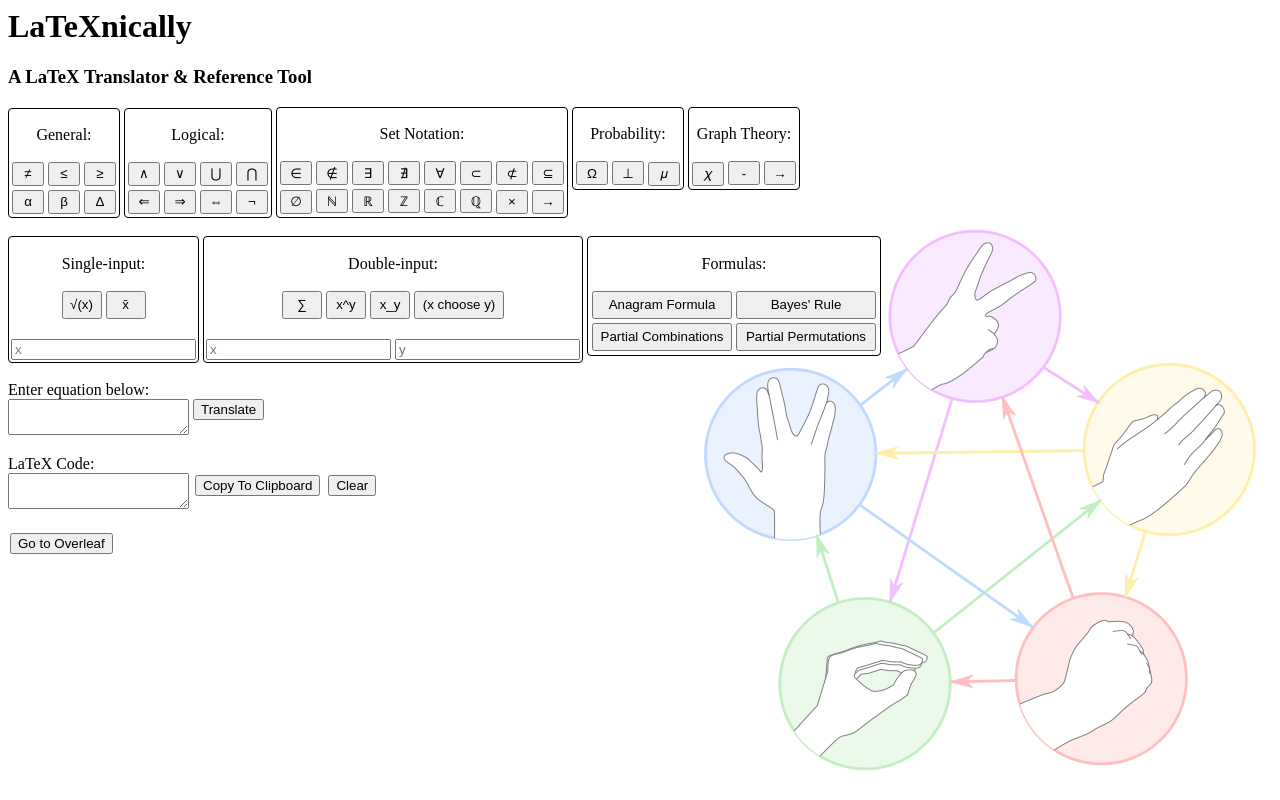
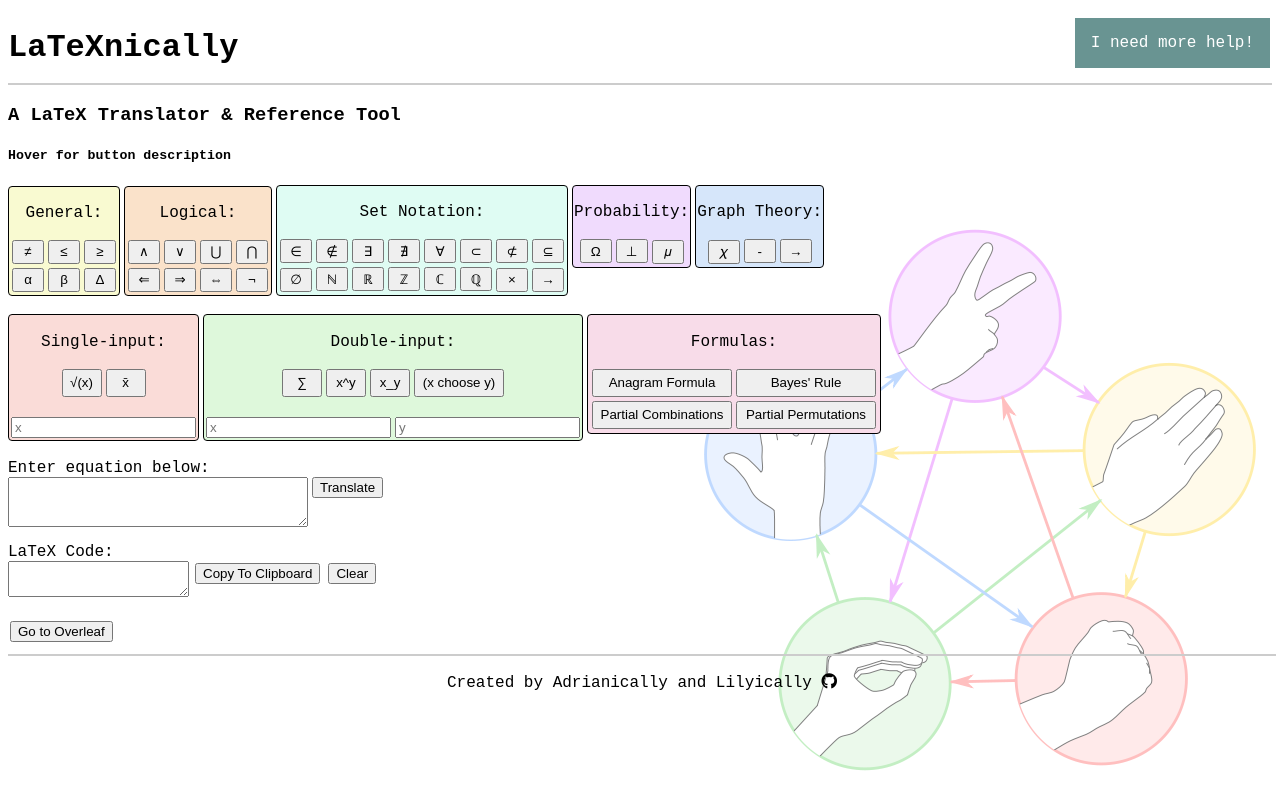
Before and after one commit to a-binkley/LaTeXnically, a plain HTML site: page LatexBase.html in a window 1280 px wide. Drawn offline with nearby package versions, Linux system fonts and the light colour scheme.

Commit message:
we stylin

```diff
--- a/LatexBase.html
+++ b/LatexBase.html
@@ -5,7 +5,9 @@
     <meta http-equiv="X-UA-Compatible" content="IE=edge">
     <title>Hackathon21 MCIT</title>
     <meta name="viewport" content="width=device-width, initial-scale=1">
-
+    <link rel="stylesheet" type="text/css" href="LatexStyle.css">
+    <link rel="stylesheet" href="https://use.fontawesome.com/releases/v5.6.3/css/all.css"
+    integrity="sha384-UHRtZLI+pbxtHCWp1t77Bi1L4ZtiqrqD80Kn4Z8NTSRyMA2Fd33n5dQ8lWUE00s/" crossorigin="anonymous">
     <style>
      body{background-image: url("RPSLS.png"); background-position: bottom right; background-repeat: no-repeat}
      button{margin: 2px;}
@@ -15,40 +17,57 @@
 
 <body>
 
+  <header>
+    <h1>LaTeXnically</h1>
+
+    <div class="dropdown">
+      <button onclick="myFunction()" class="dropbtn" style="font-family: 'Courier New', Courier, monospace;">I need more help!</button>
+      <div id="myDropdown" class="dropdown-content">
+        <a href="#">Link 1</a>
+        <a href="#">Link 2</a>
+        <a href="#">Link 3</a>
+        <a href="#">Link 4</a>
+        <a href="#">Link 5</a>
+      </div>
+    </div>
+
+</header>
+
 <script type="text/javascript" src="https://cdnjs.cloudflare.com/ajax/libs/jquery/3.2.1/jquery.min.js"></script>
 
-<h1>LaTeXnically</h1>
+
 <h3>A LaTeX Translator & Reference Tool</h3>
+<h5>Hover for button description</h5>
 <!-- Zero-Input Buttons -->
-<div class="buttonGroup0" style="display: inline-block; border-style: solid; padding: 1px; border-radius: 4px; border-width: thin; text-align: center">
+<div class="buttonGroup0" style="display: inline-block; border-style: solid; padding: 1px; border-radius: 4px; border-width: thin; text-align: center; background-color:rgb(249, 250, 209);">
   <p>General:</p>
   <div id="buttonHolder0r0"></div>
   <div id="buttonHolder0r1"></div>
 </div>
-<div class="buttonGroup1" style="display: inline-block; border-style: solid; padding: 1px; border-radius: 4px; border-width: thin; text-align: center">
+<div class="buttonGroup1" style="display: inline-block; border-style: solid; padding: 1px; border-radius: 4px; border-width: thin; text-align: center; background-color:rgb(250, 226, 202);">
   <p>Logical:</p>
   <div id="buttonHolder1r0"></div>
   <div id="buttonHolder1r1"></div>
 </div>
-<div class="buttonGroup1" style="display: inline-block; border-style: solid; padding: 1px; border-radius: 4px; border-width: thin; text-align: center">
+<div class="buttonGroup1" style="display: inline-block; border-style: solid; padding: 1px; border-radius: 4px; border-width: thin; text-align: center; background-color:rgb(223, 252, 243);">
   <p>Set Notation:</p>
   <div id="buttonHolder2r0"></div>
   <div id="buttonHolder2r1"></div>
 </div>
 <div class="buttonGroup1" style="display: inline-block; border-style: solid; padding: 1px;
-    border-radius: 4px; border-width: thin; text-align: center; vertical-align: top">
+    border-radius: 4px; border-width: thin; text-align: center; vertical-align: top; background-color:rgb(240, 219, 253);">
   <p>Probability:</p>
   <div id="buttonHolder3r0"></div>
 </div>
 <div class="buttonGroup1" style="display: inline-block; border-style: solid; padding: 1px;
-    border-radius: 4px; border-width: thin; text-align: center; vertical-align: top">
+    border-radius: 4px; border-width: thin; text-align: center; vertical-align: top; background-color:rgb(214, 230, 250);">
   <p>Graph Theory:</p>
   <div id="buttonHolder4r0"></div>
 </div>
 <br><br>
 <!-- Single-Input Buttons -->
 <div class="singleInputButtons" style="display: inline-block; border-style: solid; padding: 2px;
-    border-radius: 4px; border-width: thin; text-align: center; vertical-align: top">
+    border-radius: 4px; border-width: thin; text-align: center; vertical-align: top; background-color:rgb(250, 220, 216);">
   <p>Single-input:</p>
   <div id="buttonHolder5"></div>
   <br>
@@ -56,7 +75,7 @@
 </div>
 <!-- Double-Input Buttons -->
 <div class="doubleInputButtons" style="display: inline-block; border-style: solid; padding: 2px;
-    border-radius: 4px; border-width: thin; text-align: center; vertical-align: top">
+    border-radius: 4px; border-width: thin; text-align: center; vertical-align: top; background-color:rgb(222, 248, 219);">
   <p>Double-input:</p>
   <div id="buttonHolder6r0"></div>
   <div id="buttonHolder6r1"></div>
@@ -64,8 +83,9 @@
   <input type="text" id="double-input-x" minlength=1 placeholder="x">
   <input type="text" id="double-input-y" minlength=1 placeholder="y">
 </div>
+
 <div class="formulas" style="display: inline-block; border-style: solid; padding: 2px;
-    border-radius: 4px; border-width: thin; text-align: center; vertical-align: top">
+    border-radius: 4px; border-width: thin; text-align: center; vertical-align: top; background-color:rgb(248, 220, 233);">
   <p>Formulas:</p>
   <div id="buttonHolder7r0"></div>
   <div id="buttonHolder7r1"></div>
@@ -73,16 +93,15 @@
 <br><br>
 
 <form id="code-form">
-  <label for="code-input">Enter equation below:</label>
+  <label for="code-input" style="font-family: 'Courier New', Courier, monospace;">Enter equation below:</label>
   <br>
-  <textarea id="code-input"></textarea>
+  <textarea id="code-input" style="vertical-align: top; height: 50px; width: 300px;"></textarea>
   <!-- Button triggers new LaTeX code to be added -->
-  <input id="add-LaTeX" type="submit" value="Translate" style="vertical-align: top"></input>
+  <input id="add-LaTeX" type="submit" value="Translate"></input>
 </form>
 
 
-
-<label for="code-appear-here">LaTeX Code:</label>
+<label for="code-appear-here" style="font-family: 'Courier New', Courier, monospace;">LaTeX Code:</label>
   <br>
   <textarea id="code-appear-here"></textarea>
   <button id="copy-btn" style="vertical-align: top">Copy To Clipboard</button>
@@ -91,7 +110,39 @@
   <a href="https://www.overleaf.com/login"><button>Go to Overleaf</button></a>
 
 
+  <script>
+    /* When the user clicks on the button,
+    toggle between hiding and showing the dropdown content */
+    function myFunction() {
+      document.getElementById("myDropdown").classList.toggle("show");
+    }
+
+    // Close the dropdown if the user clicks outside of it
+    window.onclick = function(event) {
+      if (!event.target.matches('.dropbtn')) {
+        var dropdowns = document.getElementsByClassName("dropdown-content");
+        var i;
+        for (i = 0; i < dropdowns.length; i++) {
+          var openDropdown = dropdowns[i];
+          if (openDropdown.classList.contains('show')) {
+            openDropdown.classList.remove('show');
+          }
+        }
+      }
+    }
+    </script>
+
+
 <script src="LatexScript.js"></script>
+
+
+<footer>
+  <p style="display: inline-block;">Created by Adrianically and Lilyically</p>
+  <a class="btn btn-outline-dark btn-social text-center rounded-circle"
+  href="https://github.com/a-binkley/LaTeXnically" target="_blank" style="display: inline-block">
+  <i class="fab fa-github" style="color: black"></i>
+</a>
+</footer>
 
 </body>
 </html>
--- /dev/null
+++ b/LatexStyle.css
@@ -0,0 +1,94 @@
+header{
+    background-color: #ffffff;
+    border-bottom: 2px solid #cccccc;
+    width:100%;
+    height:75px;
+    /* margin: 0 auto; */
+}
+
+
+
+/* Dropdown Button */
+.dropbtn {
+    background-color: #699492;
+    color: white;
+    padding: 16px;
+    font-size: 16px;
+    border: none;
+    cursor: pointer;
+    margin-top: 10px;
+
+  }
+
+  /* Dropdown button on hover & focus */
+  .dropbtn:hover, .dropbtn:focus {
+    background-color: #2980B9;
+  }
+
+  /* The container <div> - needed to position the dropdown content */
+  .dropdown {
+    position: relative;
+    display: inline-block;
+    float: right;
+  }
+
+  /* Dropdown Content (Hidden by Default) */
+  .dropdown-content {
+    display: none;
+    position: absolute;
+    background-color: #f1f1f1;
+    min-width: 160px;
+    box-shadow: 0px 8px 16px 0px rgba(0,0,0,0.2);
+    z-index: 1;
+    font-family: 'Courier New', Courier, monospace;
+  }
+
+  /* Links inside the dropdown */
+  .dropdown-content a {
+    color: black;
+    padding: 12px 16px;
+    text-decoration: none;
+    display: block;
+  }
+
+  /* Change color of dropdown links on hover */
+  .dropdown-content a:hover {background-color: #ddd}
+
+  /* Show the dropdown menu (use JS to add this class to the .dropdown-content container when the user clicks on the dropdown button) */
+  .show {display:block;}
+
+h1{
+    /* color: #ffffff; */
+    /* background-color: #4aaaa5; */
+    font-family: 'Courier New', Courier, monospace;
+    /* width: 250px; */
+    /* text-align: center; */
+    /* padding: 10px; */
+    float: left;
+}
+
+h3{font-family: 'Courier New', Courier, monospace;}
+
+h5{font-family: 'Courier New', Courier, monospace;}
+
+p{font-family: 'Courier New', Courier, monospace; font-weight: 500;}
+
+#navigation{
+    float: right;}
+
+
+
+/* a{
+    color: #777777;
+    text-decoration-line: none;
+} */
+
+footer{
+    /* background: #666666; */
+    border-top: 2px solid #cccccc;
+    text-align: center;
+    font-family: 'Courier New', Courier, monospace;
+    padding: 2px;
+    width: 100%;
+    margin-top: 10px;
+}
```
Also changed, not shown: 1 other file.
